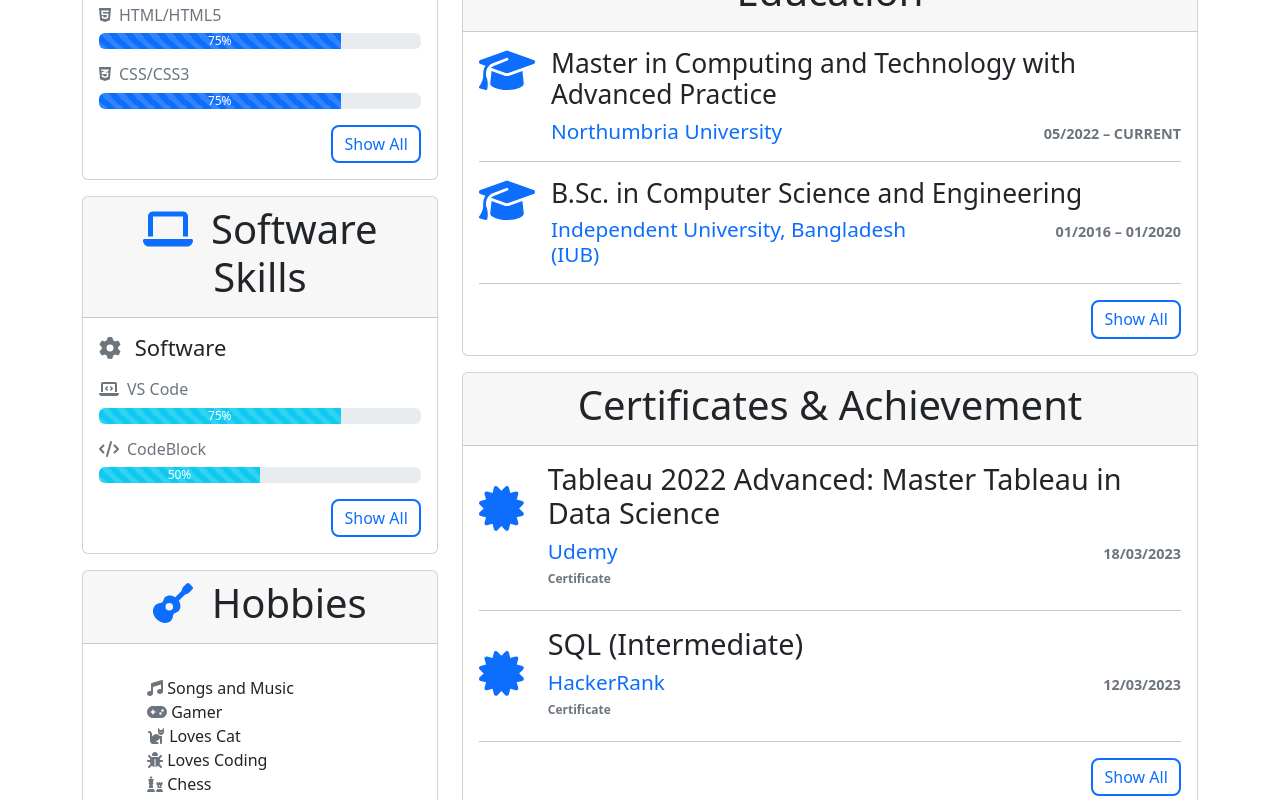
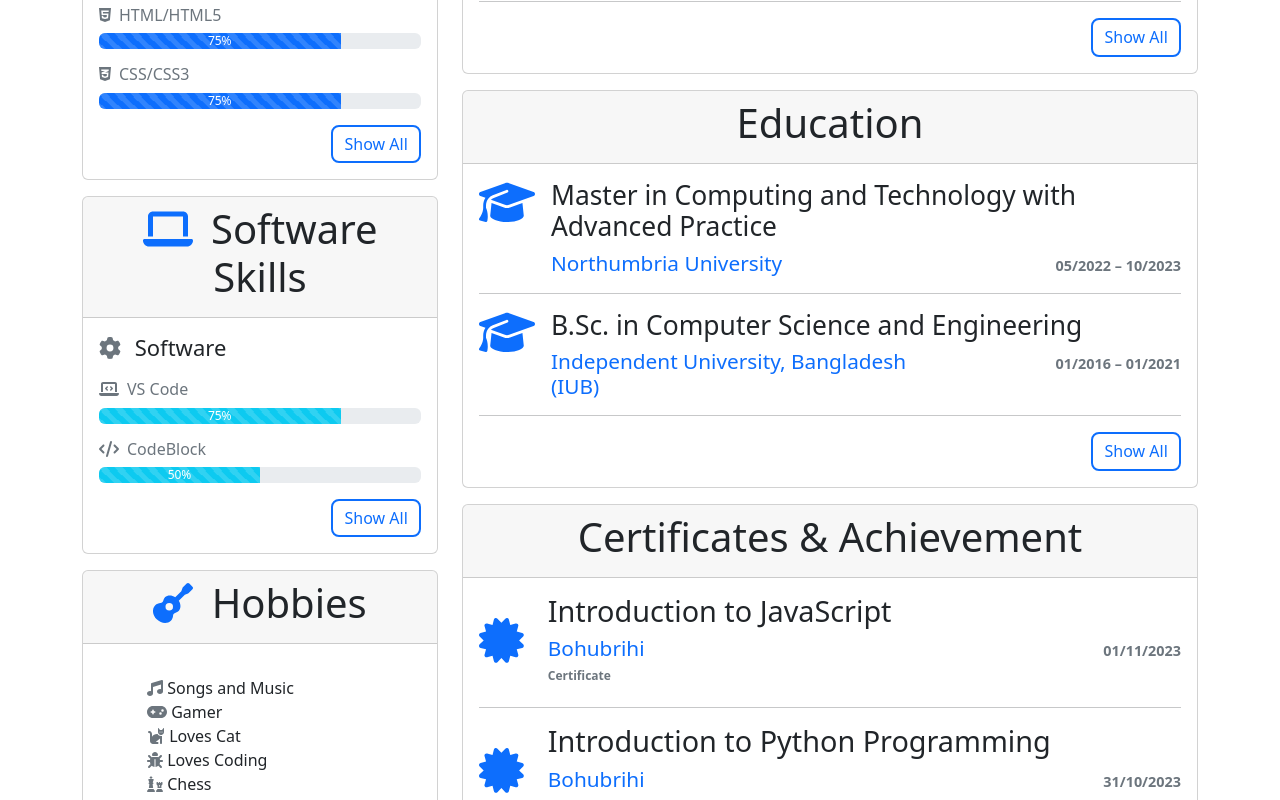
Before and after one commit to SafwanELLipSE/onlineResume, a React (Create React App) app: page /resume in a window 1280 px wide. Shown: the part 1040-1840 px from the top of the page. Built offline with nearby package versions, Linux system fonts and the light colour scheme.

Commit message:
add update few and adjusted.

```diff
--- a/src/components/Education/Education.jsx
+++ b/src/components/Education/Education.jsx
@@ -32,25 +32,25 @@ const Education = () => {
             institution: "Northumbria University",
             link: "#0",
             startDate: "05/2022",
-            endDate: "Current",
+            endDate: "10/2023",
             dateTimeStart: "2022-05",
-            dateTimeEnd: "2023-07",
+            dateTimeEnd: "2023-10",
             icon: graduationCap
         },
         {
             degree: "B.Sc. in Computer Science and Engineering",
             institution: "Independent University, Bangladesh (IUB)",
-            link: "https://drive.google.com/file/d/1YT27WLngEL0mm8MZUaXnxPxWf3DMYdum/view?usp=sharing",
+            link: "https://drive.google.com/file/d/13DUfnzeVSRrz12fAJqlgYn6gqOfnao05/view?usp=sharing",
             startDate: " 01/2016",
-            endDate: "01/2020",
+            endDate: "01/2021",
             dateTimeStart: "2016-01",
-            dateTimeEnd: "2020-01",
+            dateTimeEnd: "2021-01",
             icon: graduationCap
         },
         {
             degree: "Higher Secondary Certificate (HSC) in Science",
             institution: "St. Joseph Higher Secondary School",
-            link: "https://drive.google.com/file/d/1Ha9xt79UibqBnsj8OdfqdwwQIeNnIrZm/view?usp=sharing",
+            link: "https://drive.google.com/file/d/1tvxLTGXY8ZizexXmqyVt2m4k-ybCuV93/view?usp=sharing",
             startDate: "05/2013",
             endDate: "07/2015",
             dateTimeStart: "2013-05",
@@ -60,7 +60,7 @@ const Education = () => {
         {
             degree: "Secondary School Certificate (SSC) in Science",
             institution: "Mohammadpur Preparatory Higher Secondary School",
-            link: "https://drive.google.com/file/d/1JE_AW4DZ_DDuTVHsWtPJg2m3CAOmrJrl/view?usp=sharing",
+            link: "https://drive.google.com/file/d/17kP0ZdUuoZV8tRCb4rE5fss0C8mJiF0S/view?usp=sharing",
             startDate: " 01/2011",
             endDate: "04/2013",
             dateTimeStart: "2011-01",
--- a/src/components/OnlineCertificate/OnlineCertificate.jsx
+++ b/src/components/OnlineCertificate/OnlineCertificate.jsx
@@ -25,18 +25,162 @@ export default function OnlineCertificates() {
 
   const certificates = [
     {
-      name: "Tableau 2022 Advanced: Master Tableau in Data Science",
-      from: "Udemy",
-      link: "https://drive.google.com/file/d/1ijD6C-bMKViO-Ap4AfkTpPQ54ersZp2G/view?usp=sharing",
-      type: "Certificate",
-      date: "18/03/2023",
-      dateTime: "2023-03-18",
-      icon: certificateIcon
+        name: "Introduction to JavaScript",
+        from: "Bohubrihi",
+        link: "https://res.cloudinary.com/bohubrihi/image/upload/v1698795553/production/6541901dd559e87adf1ba3e5.pdf",
+        type: "Certificate",
+        date: "01/11/2023",
+        dateTime: "2023-11-01",
+        icon: certificateIcon
+    },
+    {
+        name: "Introduction to Python Programming",
+        from: "Bohubrihi",
+        link: "https://res.cloudinary.com/bohubrihi/image/upload/v1698773614/production/65413a6bd559e87adf1ba3dc.pdf",
+        type: "Certificate",
+        date: "31/10/2023",
+        dateTime: "2023-10-31",
+        icon: certificateIcon
+    },
+    {
+        name: "SEO Foundations",
+        from: "LinkedIn",
+        link: "https://www.linkedin.com/learning/certificates/dace61a264fe99b8e25e0e225562078d724b79e8c73db90096e068658711f488?trk=share_certificate%20#searchengineoptimization.",
+        type: "Certificate",
+        date: "31/10/2023",
+        dateTime: "2023-10-31",
+        icon: certificateIcon
+    },
+    {
+        name: "Python Basics (Coursera)",
+        from: "University of Michigan",
+        link: "https://www.coursera.org/account/accomplishments/verify/RJC5EX94638Q",
+        type: "Certificate",
+        date: "24/10/2023",
+        dateTime: "2023-10-24",
+        icon: certificateIcon
+    },
+    {
+        name: "General Data Protection Regulation (GDPR)",
+        from: "E-Learning At Work",
+        link: "https://lms.elearningatwork.co.uk/certificate/check?name=k%20m%20safwan%20hassan&no=181008",
+        type: "Certificate",
+        date: "20/10/2023",
+        dateTime: "2023-10-20",
+        icon: certificateIcon
+    },
+    {
+        name: "Developing a Critical Thinking Mindset",
+        from: "LinkedIn",
+        link: "https://www.linkedin.com/learning/certificates/6b8b73a48f8b3476923c0d5c5e3f5c383479db4c7ca0a2ffb544a17cc5a7a991?trk=share_certificate%20#criticalthinking.",
+        type: "Certificate",
+        date: "17/10/2023",
+        dateTime: "2023-10-17",
+        icon: certificateIcon
+    },
+    {
+        name: "GDPR Compliance: Essential Training",
+        from: "LinkedIn",
+        link: "https://www.linkedin.com/learning/certificates/602a7da15f0d630a446ed7e345371c20105b7a37cfb3009898928b3a367cfd60?trk=share_certificate%20#legalcompliance%20#generaldataprotectionregulation.",
+        type: "Certificate",
+        date: "15/10/2023",
+        dateTime: "2023-10-15",
+        icon: certificateIcon
+    },
+    {
+        name: "Privacy, Governance, and Compliance: Data Classification and Inventory",
+        from: "LinkedIn",
+        link: "https://www.linkedin.com/learning/certificates/13356da48c2910eda413141a4735b6a057a5ec6576957c769677082b7ac9b5fe?trk=share_certificate%20#dataclassification.",
+        type: "Certificate",
+        date: "15/10/2023",
+        dateTime: "2023-10-15",
+        icon: certificateIcon
+    },
+    {
+        name: "Improving Your Listening Skills",
+        from: "LinkedIn",
+        link: "https://www.linkedin.com/learning/certificates/37819c602d46d0b59011fe3cc1157042a6d26fcd6f75aea14821ba84c764a92f?trk=share_certificate%20#activelistening.",
+        type: "Certificate",
+        date: "10/10/2023",
+        dateTime: "2023-10-10",
+        icon: certificateIcon
+    },
+    {
+        name: "Laravel 9.0 Essential Training",
+        from: "LinkedIn",
+        link: "https://www.linkedin.com/learning/certificates/3f2230aaa1eb136dd4c8d680d6a18de025dd50769eda7d5dca18487c137e9903?trk=share_certificate%20#laravel.",
+        type: "Certificate",
+        date: "26/09/2023",
+        dateTime: "2023-09-26",
+        icon: certificateIcon
+    },
+    {
+        name: "Laravel Testing 101",
+        from: "LinkedIn",
+        link: "https://www.linkedin.com/learning/certificates/6fd99f771be67b7e226ae9096f5154b9863e3f1c2e3527fa4baf62cfd3f271da?trk=share_certificate%20#softwaretesting%20#laravel.",
+        type: "Certificate",
+        date: "26/09/2023",
+        dateTime: "2023-09-26",
+        icon: certificateIcon
+    },
+    {
+        name: "Level Up: Advanced SQL",
+        from: "LinkedIn",
+        link: "https://www.linkedin.com/learning/certificates/c71b442a8ef49392b970c76de33e755d1dc1ba4af30004eec78f10e13b7659c4?trk=share_certificate%20#databasequeries%20#sql.",
+        type: "Certificate",
+        date: "20/09/2023",
+        dateTime: "2023-09-20",
+        icon: certificateIcon
+    },
+    {
+        name: "Developing Your Emotional Intelligence",
+        from: "LinkedIn",
+        link: "https://www.linkedin.com/learning/certificates/13cfcd59bf4994f8610a56cd1072efc723f331baf9210e0686a358d4b6611ccd?trk=share_certificate%20#emotionalintelligence.",
+        type: "Certificate",
+        date: "12/09/2023",
+        dateTime: "2023-09-12",
+        icon: certificateIcon
+    },
+    {
+        name: "SQL for Data Science",
+        from: "Bohubrihi",
+        link: "https://res.cloudinary.com/bohubrihi/image/upload/v1690096800/production/64bcd49d376a5a32e7866d39.pdf",
+        type: "Certificate",
+        date: "23/07/2023",
+        dateTime: "2023-07-23",
+        icon: certificateIcon
+    },
+    {
+        name: "HTML5, CSS3 & Bootstrap 4 For Web Development",
+        from: "Bohubrihi",
+        link: "https://res.cloudinary.com/bohubrihi/image/upload/v1689028627/production/64863d0e01f6dc21c02a23ee.pdf",
+        type: "Certificate",
+        date: "11/07/2023",
+        dateTime: "2023-07-11",
+        icon: certificateIcon
+    },
+    {
+        name: "Introduction to Python Programming - Level 1 Course",
+        from: "QA Ltd",
+        link: "https://drive.google.com/file/d/1LLOwi3Y6UBapLDO6x2_M3jFQ8T0kyPI-/view?usp=sharing",
+        type: "Certificate",
+        date: "05/2023",
+        dateTime: "2023-05",
+        icon: certificateIcon
+    },
+    {
+        name: "Tableau 2022 Advanced: Master Tableau in Data Science",
+        from: "Udemy",
+        link: "https://www.udemy.com/certificate/UC-7befc51a-548f-44ce-b266-7ed6cb87e32c/",
+        type: "Certificate",
+        date: "18/04/2023",
+        dateTime: "2023-04-18",
+        icon: certificateIcon
     },
     {
         name: "SQL (Intermediate)",
         from: "HackerRank",
-        link: "https://drive.google.com/file/d/1YoRsvbg5ONsyG6nHM7k0mFRDiKrOu_WC/view?usp=sharing",
+        link: "https://www.hackerrank.com/certificates/8effb9688706",
         type: "Certificate",
         date: "12/03/2023",
         dateTime: "2023-03-12",
@@ -45,7 +189,7 @@ export default function OnlineCertificates() {
     {
         name: "SQL (Basic)",
         from: "HackerRank",
-        link: "https://drive.google.com/file/d/10RQgMFtz0gZhxnOlD9I2HvoSNCFdKUed/view?usp=sharing",
+        link: "https://www.hackerrank.com/certificates/37a4dd39c39f",
         type: "Certificate",
         date: "11/02/2023",
         dateTime: "2023-03-11",
@@ -54,7 +198,7 @@ export default function OnlineCertificates() {
     {
         name: "Tableau 2022 A-Z Hands-On Tableau Training for Data Science",
         from: "Udemy",
-        link: "https://drive.google.com/file/d/1x_Xbvi5vFDbSOBG_mkW3WxWkVYktIFM4/view?usp=sharing",
+        link: "https://www.udemy.com/certificate/UC-6c94896f-bf9b-4f75-9e71-475f67c031cf/",
         type: "Certificate",
         date: "23/02/2023",
         dateTime: "2023-02-23",
@@ -63,7 +207,7 @@ export default function OnlineCertificates() {
     {
         name: "Door Supervisors (Level 2)",
         from: "Highfield",
-        link: "https://drive.google.com/file/d/1M-PIfFsqawAo4AO7lRXdmMzkSv9Tn-V-/view?usp=sharing",
+        link: "https://drive.google.com/file/d/1fHC5zpqPPYdKkX6pOdqnV_Q87iosCTVr/view?usp=sharing",
         type: "Certificate",
         date: "31/01/2023",
         dateTime: "2023-01-31",
@@ -72,7 +216,7 @@ export default function OnlineCertificates() {
     {
         name: "First Aid (Level 3)",
         from: "Lilly Angel",
-        link: "",
+        link: "#0",
         type: "Certificate",
         date: "31/01/2023",
         dateTime: "2023-01-31",
@@ -81,7 +225,7 @@ export default function OnlineCertificates() {
     {
         name: "Intermediate SQL",
         from: "datacamp",
-        link: "https://drive.google.com/file/d/1WQtJjwB6szDZwdoCZfbbbN_8iLXG_0mR/view?usp=sharing",
+        link: "https://drive.google.com/file/d/1_IZJ_uRZQnhOnnXVaZh-sCf61RLaH3M5/view?usp=sharing",
         type: "Accomplishment",
         date: "13/11/2022",
         dateTime: "2022-11-13",
@@ -90,7 +234,7 @@ export default function OnlineCertificates() {
     {
         name: "Introduction to SQL",
         from: "datacamp",
-        link: "https://drive.google.com/file/d/17TfEeb8FvhIUp-kVrZjSmAB3u91-MutD/view?usp=sharing",
+        link: "https://drive.google.com/file/d/1P1ZMAo3JdUJhT2QYr7vBe_f_dp9Rb2q_/view?usp=sharing",
         type: "Accomplishment",
         date: "27/10/2022",
         dateTime: "2022-10-27",
@@ -99,25 +243,16 @@ export default function OnlineCertificates() {
     {
         name: "Introduction to Python",
         from: "datacamp",
-        link: "https://drive.google.com/file/d/1oB6mPYLh1l0b6zhRu8W_tYJoANvT86cI/view?usp=sharing",
+        link: "https://drive.google.com/file/d/1_ywNQaRC2gpmbguTFKH0ewSOktH1cEE9/view?usp=sharing",
         type: "Accomplishment",
         date: "26/10/2022",
         dateTime: "2022-10-26",
         icon: starIcon
     },
     {
-        name: "Project Management Fundamentals",
-        from: "ITonlineLearning",
-        link: "https://drive.google.com/file/d/1sbtLp2cpMx8Br2WHRHHB_fBy0DOa2EFe/view?usp=sharing",
-        type: "Certificate",
-        date: "10 / 09 / 2022",
-        dateTime: "2022-09-10",
-        icon: certificateIcon
-    },
-    {
         name: "Sandwich Artistry 2",
         from: "Subway",
-        link: "https://drive.google.com/file/d/19jQcfDzhySH8126ni8gkiSEKKYRlDNAB/view?usp=sharing",
+        link: "https://drive.google.com/file/d/1sb5pSQu1SSUWJF6aRP4Ddsndt-8zPuo8/view?usp=sharing",
         type: "Certificate",
         date: "23 / 09 / 2022",
         dateTime: "2022-09-23",
@@ -126,7 +261,7 @@ export default function OnlineCertificates() {
     {
         name: "Food Safety – Allergens",
         from: "Subway",
-        link: "https://drive.google.com/file/d/1puRJnUt3ZWaqUFlIauVMa5YHM9ayjZba/view?usp=sharing",
+        link: "https://drive.google.com/file/d/1EZcLrHahWKcneelOC8swJdUwESt4DdFi/view?usp=sharing",
         type: "Certificate",
         date: "23 / 09 / 2022",
         dateTime: "2022-09-23",
@@ -135,11 +270,20 @@ export default function OnlineCertificates() {
     {
         name: "Sandwich Artistry",
         from: "Subway",
-        link: "https://drive.google.com/file/d/1wSgnJgMhfMXwxd1mKyMGopdp4TK77nlF/view?usp=sharing",
+        link: "https://drive.google.com/file/d/1DF_5V5zknM1SZMKj2WgjkK-k3P43RdL5/view?usp=sharing",
         type: "Certificate",
         date: "11 / 09 / 2022",
         dateTime: "2022-09-11",
         icon: certificateIcon
+    },
+    {
+      name: "Project Management Fundamentals",
+      from: "ITonlineLearning",
+      link: "https://drive.google.com/file/d/1MruidpbcAGeSNvpZZFU4GuMTzMFkMi1M/view?usp=sharing",
+      type: "Certificate",
+      date: "10 / 09 / 2022",
+      dateTime: "2022-09-10",
+      icon: certificateIcon
     }
   ];
 
@@ -177,7 +321,7 @@ export default function OnlineCertificates() {
 
           <Collapse in={open}>
             <div id="collapse-certification">
-              {certificates.slice(2, 12).map((data, index) => (
+              {certificates.slice(2, 28).map((data, index) => (
                   <div key={index}>
                       <div className={`${styles.media} mb-2`}>
                           {data.icon}
--- a/src/components/WorkExperience/WorkExperience.jsx
+++ b/src/components/WorkExperience/WorkExperience.jsx
@@ -23,20 +23,40 @@ const WorkExperience = () => {
 
     const education = [
         {
+            job: "Admissions Officer",
+            company: "Elizabeth School of London",
+            location: "Canary Wharf, London, United Kingdom",
+            link: "https://elizabethschool.com/",
+            startDate: "01/11/2023",
+            endDate: "Present",
+            dateTimeStart: "2023-04-01",
+            dateTimeEnd: "Present",
+            icon: briefCase,
+            responsibilities: [
+                "Develop and implement recruitment tactics in collaboration with the admissions staff to ensure the enrollment of a diverse and skilled student group.",
+                "To make admissions choices, evaluate and process applications, and analyse academic records, test results, and recommendation letters.",
+                "Maintain accurate records in the admissions database of application data, admission decisions, and communication interactions.",
+                "From applicant intake to decision release, I managed and oversaw the admissions process.",
+                "Admissions software and CRM systems were implemented and updated to expedite the application and decision process."
+            ]
+        },
+        {
             job: "Admissions Officer (Part-Time)",
             company: "Elizabeth School of London",
             location: "Canary Wharf, London, United Kingdom",
             link: "https://elizabethschool.com/",
             startDate: "01/04/2023",
-            endDate: "Present",
+            endDate: "31/10/2023",
             dateTimeStart: "2023-04-01",
-            dateTimeEnd: "Present",
+            dateTimeEnd: "2023-10-31",
             icon: briefCase,
             responsibilities: [
                 "Analyse files and address inconsistencies as soon as possible.",
                 "Ensure that all agency and student inquiries are handled professionally and expeditiously.",
                 "Implement and maintain systems and processes to guarantee that all databases include correct and thorough information.",
-                "To protect student privacy, ensure that correct releases are on file."
+                "To protect student privacy, ensure that correct releases are on file.",
+                "Able to submit 70+ applications in the university Portal a day.",
+                "Check and progress on average 30 to 40 files."
             ]
         },
         {
```
